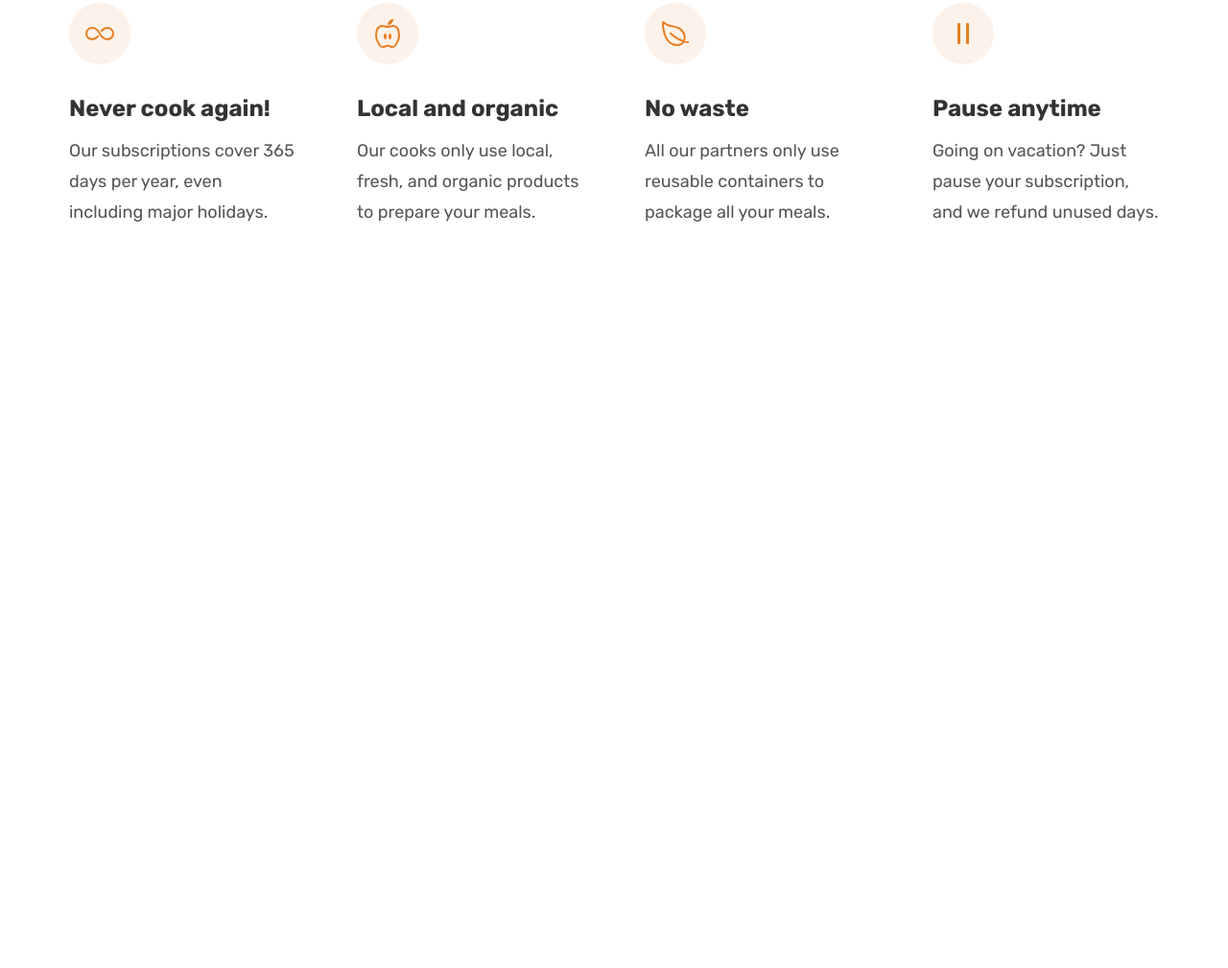
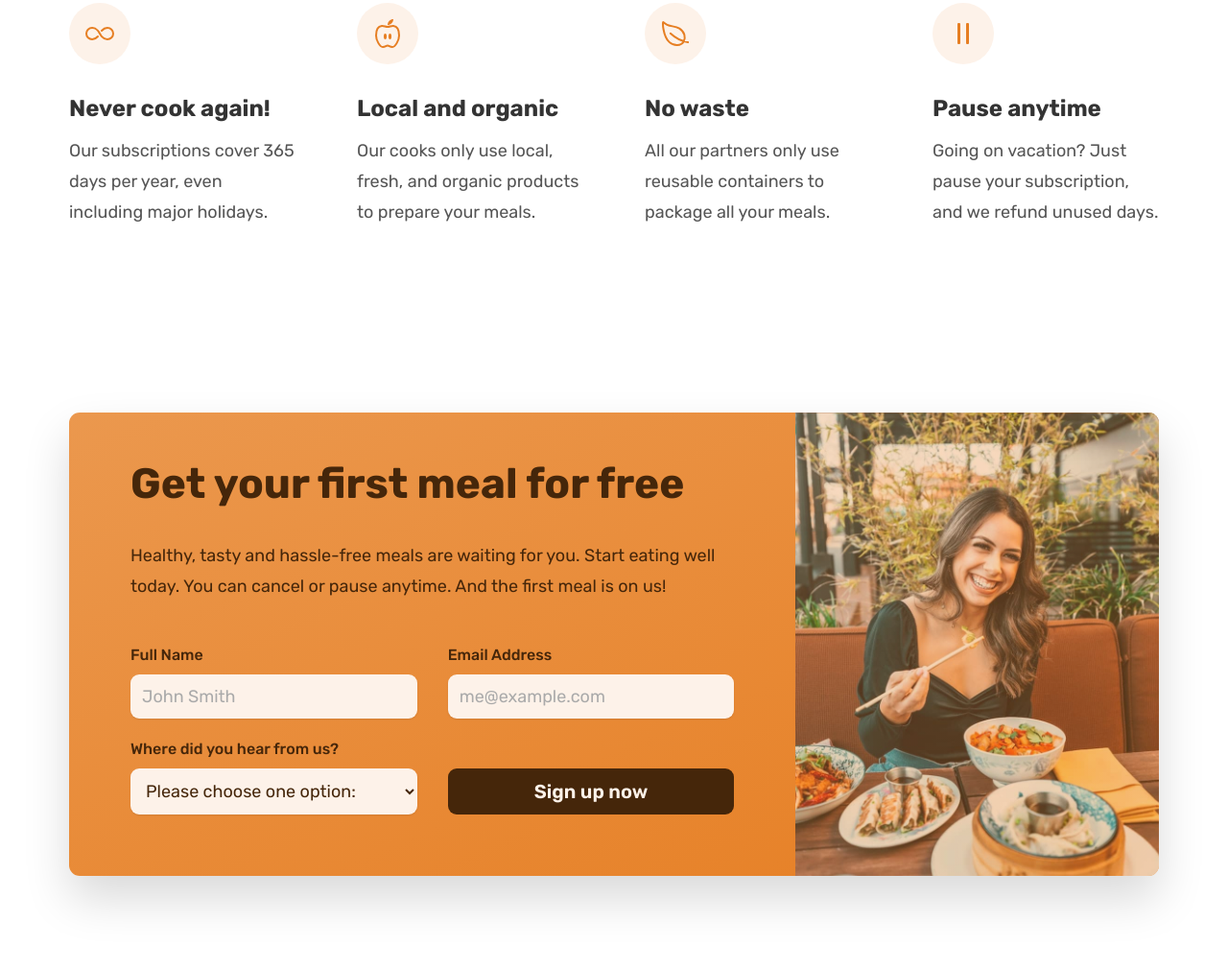
Before and after one commit to JohnKelvin-M/Omnifood, a website: page index.html in a window 1280 px wide. Shown: the part 5568-6577 px from the top of the page at 96% size. Before the commit the page ends 5902 px from the top, so only its background shows below. Drawn offline with nearby package versions, Linux system fonts and the light colour scheme.

Commit message:
cta-section

```diff
--- a/index.html
+++ b/index.html
@@ -564,7 +564,8 @@
 
         <div class="container grid">
           <aside class="pricing-plan__details">
-            Prices include all applicable taxes. You can cancel at any time. Both plans include the following:
+            Prices include all applicable taxes. You can cancel at any time.
+            Both plans include the following:
           </aside>
         </div>
 
@@ -603,6 +604,60 @@
           </div>
         </div>
       </section>
+
+      <section class="section-cta">
+        <div class="container">
+          <div class="cta">
+            <div class="cta__text-box">
+              <h2 class="heading-secondary">Get your first meal for free</h2>
+              <p class="cta__text">
+                Healthy, tasty and hassle-free meals are waiting for you. Start
+                eating well today. You can cancel or pause anytime. And the
+                first meal is on us!
+              </p>
+              <form class="cta__form" action="#">
+                <div>
+                  <label for="full-name">Full Name</label>
+                  <input
+                    type="text"
+                    name=""
+                    id="full-name"
+                    placeholder="John Smith"
+                    required
+                  />
+                </div>
+                <div>
+                  <label for="email">Email Address</label>
+                  <input
+                    type="email"
+                    name=""
+                    id="email"
+                    placeholder="me@example.com"
+                    required
+                  />
+                </div>
+                <div>
+                  <label for="select-where">Where did you hear from us?</label>
+                  <select name="" id="select-where" required>
+                    <option value="">Please choose one option:</option>
+                    <option value="friends">Friends and family</option>
+                    <option value="youtube">Youtube</option>
+                    <option value="podcast">Podcast</option>
+                    <option value="ad">Facebook Ad</option>
+                    <option value="others">Others</option>
+                  </select>
+                </div>
+                <button class="btn btn--form" type="button">Sign up now</button>
+              </form>
+            </div>
+            <div
+              class="cta__img-box"
+              role="img"
+              aria-label="Woman enjoying food"
+            ></div>
+          </div>
+        </div>
+      </section>
     </main>
 
     <script
--- a/sass/base/_base.scss
+++ b/sass/base/_base.scss
@@ -9,3 +9,10 @@
 html {
   font-size: 62.5%;
 }
+
+*:focus {
+  outline: none;
+  // outline: 4px dotted $color-primary;
+  // outline-offset: 8px;
+  box-shadow: 0 0 0 0.8rem rgba(230, 125, 34, 0.5);
+}
--- a/sass/components/_button.scss
+++ b/sass/components/_button.scss
@@ -2,8 +2,11 @@
   &,
   &:link,
   &:visited {
+    border: none;
     border-radius: 9px;
+    cursor: pointer;
     display: inline-block;
+    font-family: inherit;
     font-size: 2rem;
     font-weight: 600;
     padding: 1.6rem 3.2rem;
@@ -35,4 +38,16 @@
       box-shadow: inset 0 0 0 3px $color-white;
     }
   }
+
+  &--form {
+    align-self: end;
+    background-color: $color-shade-dark-2;
+    color: $color-tint-light;
+    padding: 1.2rem;
+
+    &:hover {
+      background-color: $color-white;
+      color: $color-grey-dark-3;
+    }
+  }
 }
--- /dev/null
+++ b/sass/components/_cta-form.scss
@@ -0,0 +1,75 @@
+.cta {
+  background-image: linear-gradient(
+    to right bottom,
+    $color-tint-dark,
+    $color-primary
+  );
+  border-radius: $border-radius-medium;
+  box-shadow: 0 2.4rem 4.8rem rgba(0, 0, 0, 0.15);
+  display: grid;
+  grid-template-columns: 2fr 1fr;
+  overflow: hidden;
+
+  &__text-box {
+    color: $color-shade-dark-2;
+    padding: 4.8rem 6.4rem 6.4rem 6.4rem;
+
+    .heading-secondary {
+      color: inherit;
+      margin-bottom: 3.2rem;
+    }
+  }
+
+  &__text {
+    font-size: 1.8rem;
+    line-height: $line-height-large;
+    margin-bottom: 4.8rem;
+  }
+
+  &__img-box {
+    background-image: linear-gradient(
+        to right bottom,
+        rgba(235, 151, 78, 0.35),
+        rgba(230, 125, 34, 0.35)
+      ),
+      url("../img/eating.jpg");
+    background-size: cover;
+    background-position: center;
+  }
+
+  &__form {
+    display: grid;
+    grid-template-columns: repeat(2, 1fr);
+    column-gap: 3.2rem;
+    row-gap: 2.4rem;
+
+    label {
+      display: block;
+      font-size: 1.6rem;
+      font-weight: 500;
+      margin-bottom: 1.2rem;
+    }
+
+    input,
+    select {
+      background-color: $color-tint-light;
+      border-radius: $border-radius-default;
+      border: none;
+      box-shadow: 0 1px 2px rgba(0, 0, 0, 0.1);
+      color: inherit;
+      font-family: inherit;
+      font-size: 1.8rem;
+      padding: 1.2rem;
+      width: 100%;
+
+      &::placeholder {
+        color: #aaa;
+      }
+    }
+  }
+
+  *:focus {
+    outline: none;
+    box-shadow: 0 0 0 0.8rem rgba(253, 242, 233, 0.5);
+  }
+}
--- a/sass/main.scss
+++ b/sass/main.scss
@@ -6,6 +6,7 @@
 @import "base/utilities";
 
 @import "components/button";
+@import "components/cta-form";
 @import "components/featured-in";
 @import "components/features";
 @import "components/gallery";
--- a/sass/pages/_home.scss
+++ b/sass/pages/_home.scss
@@ -30,3 +30,7 @@
 .section-pricing {
   padding: 9.6rem 0;
 }
+
+.section-cta {
+  padding: 9.6rem 0;
+}
```
Also changed, not shown: css/style.css.
